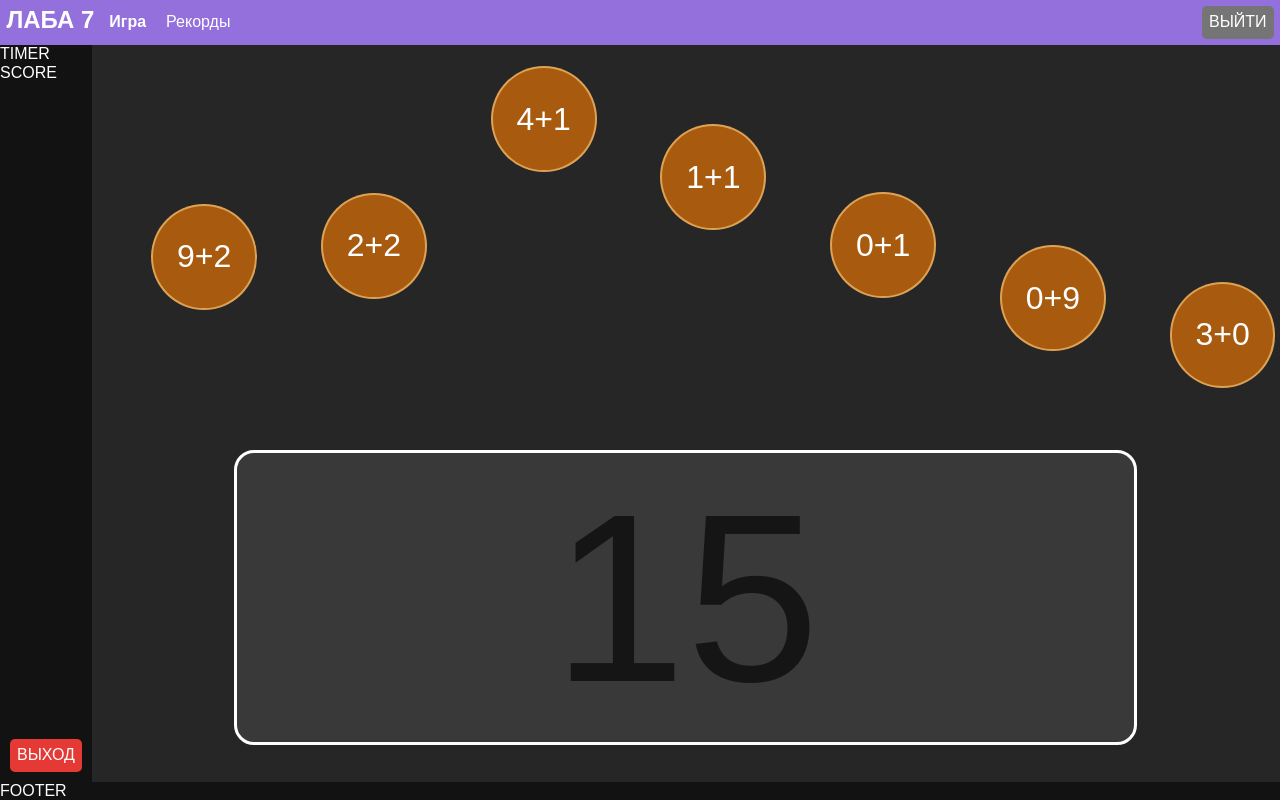
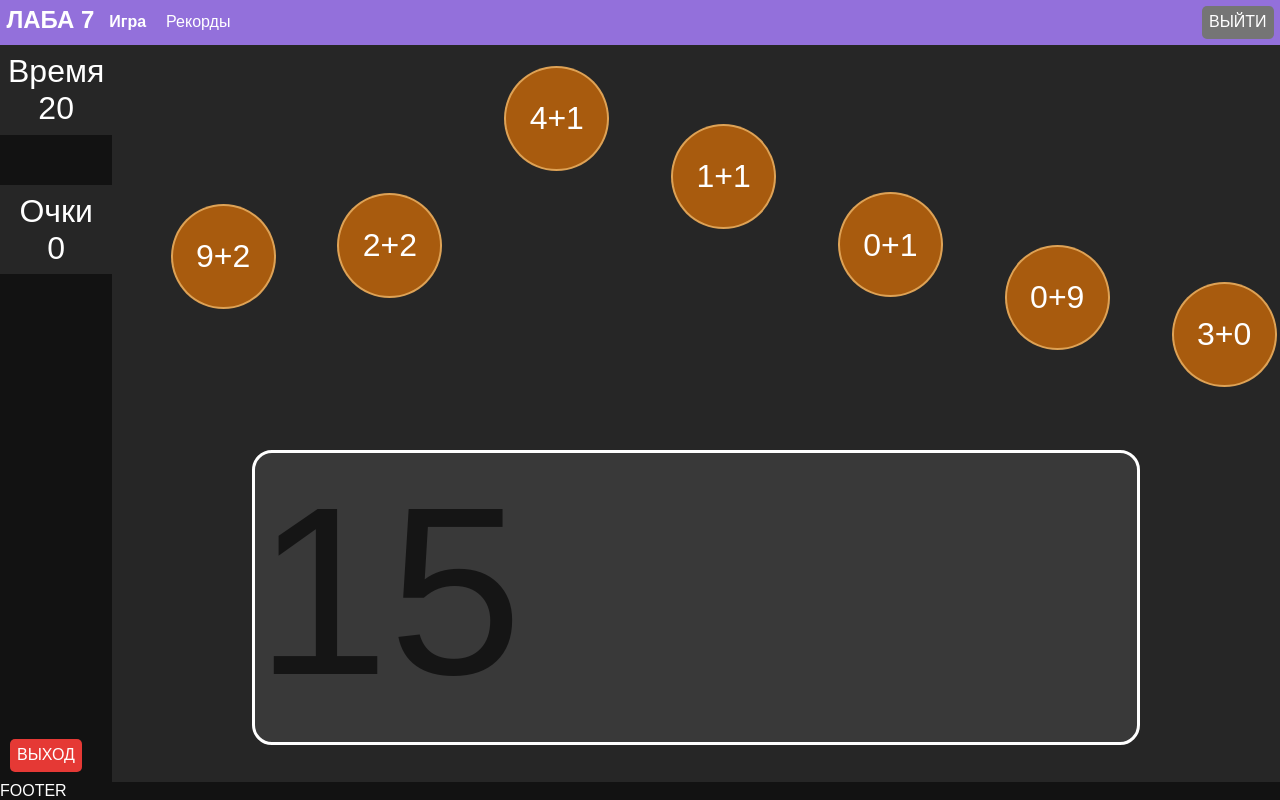
Before and after one commit to AquaUseful/trir7, a PHP site: page /game.html in a window 1280 px wide. Run offline with PHP 8.4, Linux system fonts and the light colour scheme; data that the repository does not hold is empty; some libraries are stand-ins or nearby versions.

Commit message:
Add timer and score counters

```diff
--- a/app/css/game.css
+++ b/app/css/game.css
@@ -8,14 +8,31 @@
         'controls area .';
     grid-template-rows: max-content max-content 1fr max-content;
     grid-template-columns: max-content auto max-content;
+    row-gap: 50px;
 }
 
 .game-ui>.game-timer {
     grid-area: timer;
+    display: flex;
+    flex-direction: column;
+    align-items: center;
+    justify-content: center;
+    font-size: 200%;
+    background-color: #FFFFFF16;
+    padding: 8px;
 }
+
+.game-timer>.header {}
 
 .game-ui>.game-score {
     grid-area: score;
+    display: flex;
+    flex-direction: column;
+    align-items: center;
+    justify-content: center;
+    font-size: 200%;
+    background-color: #FFFFFF16;
+    padding: 8px;
 }
 
 .game-ui>.game-controls {
@@ -44,9 +61,6 @@
     border: 3px solid white;
     border-radius: 20px;
     background-color: #FFFFFF16;
-    display: flex;
-    justify-content: center;
-    align-items: center;
 }
 
 .game-container>.game-container-hint {
--- a/app/game.html
+++ b/app/game.html
@@ -30,16 +30,22 @@
         </div>
         <div class="layout-content">
             <div class="game-ui">
-                <div class="game-timer">TIMER</div>
-                <div class="game-score">SCORE</div>
+                <div class="game-timer">
+                    <span>Время</span>
+                    <span id="timer_seconds">666</span>
+                </div>
+                <div class="game-score">
+                    <span>Очки</span>
+                    <span id="score">0</span>
+                </div>
                 <div class="game-controls">
-                    <input type="button" value="ВЫХОД" class="btn red">
+                    <input type="button" value="ВЫХОД" class="btn red" id="endgame_btn">
                 </div>
                 <div class="game-area" id="game_area">
                     <div class="ball" id="secret_ball">0+0</div>
                     <div id="balls_container">
                     </div>
-                    <div class="game-container" id="game_container">
+                    <div class="game-container flex-center" id="game_container">
                         <div class="game-container-hint">15</div>
                     </div>
                 </div>
--- a/app/js/game.js
+++ b/app/js/game.js
@@ -89,6 +89,10 @@ async function drop_cb(element) {
     let frac_pos = { x: element.offsetLeft / area.offsetWidth, y: element.offsetTop / area.offsetHeight };
 
     let resp = await call_api('game', 'move', { id: +element.id, pos: [frac_pos.x, frac_pos.y] });
+
+    await update_timer();
+    await update_score();
+
     if (resp['content']['win']) {
         await get_balls();
     }
@@ -104,8 +108,11 @@ async function init_game() {
     };
     let ball_size = [secret_ball.offsetWidth / area.offsetWidth, secret_ball.offsetHeight / area.offsetHeight];
     await hide(secret_ball);
+
+    document.getElementById('endgame_btn').addEventListener('click', end_game);
+
     let resp = await call_api('game', 'restart', { 'container': container_desc, 'ball_size': ball_size });
-    console.log(resp);
+    await init_game_timer();
     await get_balls();
 }
 
@@ -124,3 +131,26 @@ async function get_balls() {
         container.appendChild(b_el);
     }
 }
+
+async function init_game_timer() {
+    setInterval(update_timer, 1000);
+}
+
+async function end_game() {
+    document.location.replace('endgame.html');
+}
+
+async function update_timer() {
+    let time = (await call_api('game', 'gettime', {}))['content']['time'];
+    document.getElementById('timer_seconds').innerHTML = Math.round(time * 10) / 10;
+    if (time <= 0) {
+        await end_game();
+    }
+}
+
+async function update_score() {
+    let score = (await call_api('game', 'getscore', {}))['content']['score'];
+    /*let resp = await call_api('game', 'getscore', {});
+    console.log(resp);*/
+    document.getElementById('score').innerHTML = score;
+}
```
